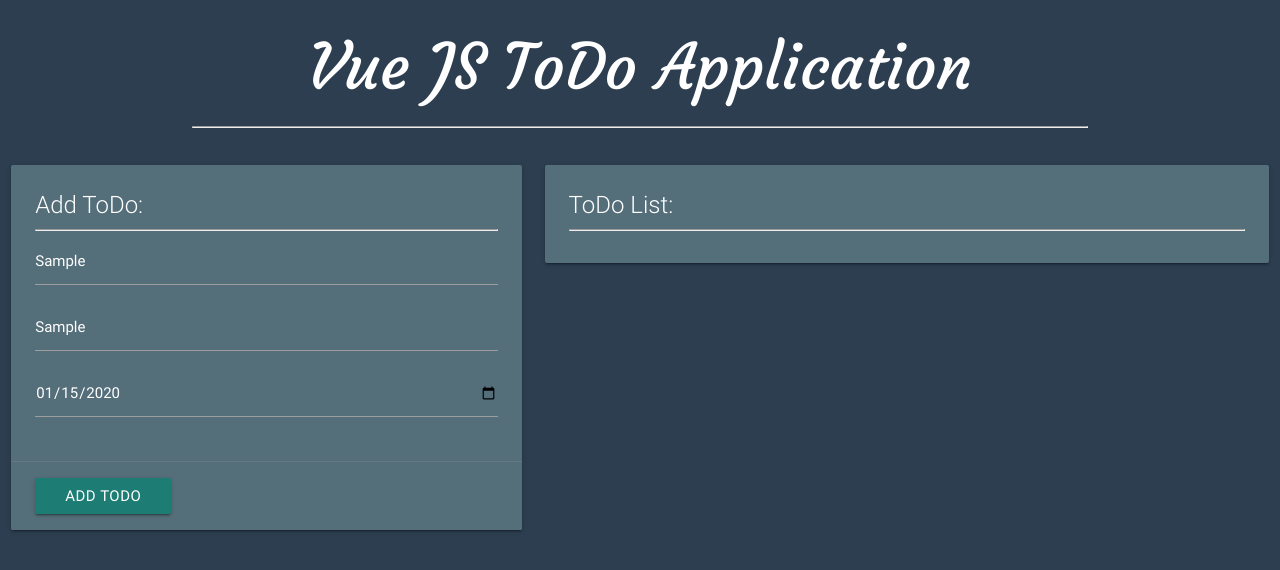
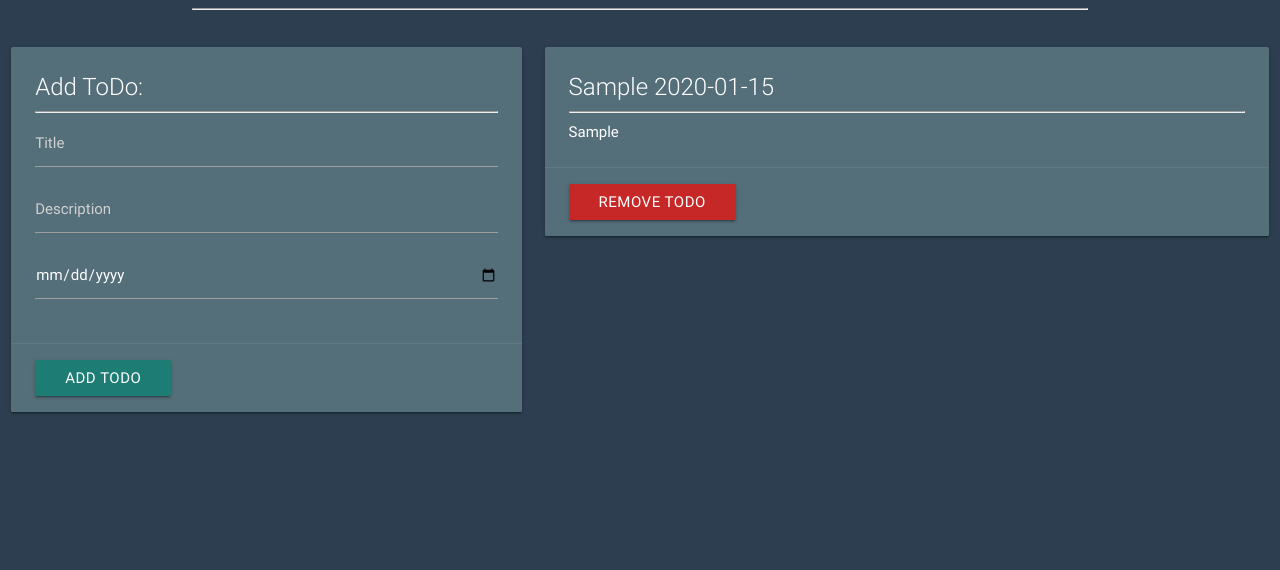
Before and after one commit to hhaddock/Exploration4, a plain HTML site: page index.html in a window 1280 px wide. Both pictures are taken after typing "Sample", "Sample", "2020-01-15" into the empty fields and a click on the button "ADD TODO". Drawn offline with nearby package versions, Linux system fonts and the light colour scheme.

Commit message:
Working on UI and functionality

```diff
--- a/css/styles.css
+++ b/css/styles.css
@@ -6,3 +6,8 @@ html {
 h1 {
   font-family: 'Courgette', cursive;
 }
+
+body, html {
+    overflow-x: hidden;
+    overflow-y: auto;
+}
--- a/index.html
+++ b/index.html
@@ -14,7 +14,7 @@
   <body>
     <div id="app">
       <div class="container">
-        <h1 class="center-align">Vue JS ToDo Application</h1>
+        <h1 id="title" class="center-align hide">Vue JS ToDo Application</h1>
         <hr>
       </div>
       <br>
@@ -24,9 +24,9 @@
             <div class="card-content white-text">
               <span class="card-title">Add ToDo: </span>
               <hr>
-              <input v-model="title" placeholder="Title">
-              <input v-model="desc" placeholder="Description">
-              <input v-model="date" type="date">
+              <input v-model="todo.title" placeholder="Title">
+              <input v-model="todo.desc" placeholder="Description">
+              <input v-model="todo.date" type="date">
             </div>
             <div class="card-action">
               <button v-on:click="addTodo" class="waves-effect waves-light btn">Add ToDo</button>
@@ -35,17 +35,34 @@
         </div>
 
         <div class="col s12 m7">
-          <div class="card blue-grey darken-1">
+          <div v-for="todo in ToDos">
+            <div class="card blue-grey darken-1">
+            <div class="card-content white-text">
+              <span class="card-title left-align">{{todo.title}} <span class="right-align">{{todo.date}}</span></span>
+              <hr>
+              <p>{{todo.desc}}</p>
+            </div>
+            <div class="card-action">
+              <button v-on:click="removeTodo" class="right-align waves-effect waves-light btn red darken-3">Remove ToDo</button>
+            </div>
+          </div>
+
+          <!-- <div class="card blue-grey darken-1">
             <div class="card-content white-text">
               <span class="card-title">ToDo List:</span>
               <hr>
-              <div id="">
-
+              <div id="ToDos" v-for="todo in ToDos">
+                <h4 class="left-align">Title: {{todo.title}}</h4>
+                <span class="left-align">Description: {{todo.desc}}</span>
+                <br>
+                <span class="left-align">Date: {{todo.date}}</span>
+                <br>
+                <button v-on:click="addTodo" class="waves-effect waves-light btn">Remove ToDo</button>
+                <hr>
               </div>
             </div>
-          </div>
+          </div> -->
         </div>
-
       </div>
     </div>
   </body>
--- a/js/main.js
+++ b/js/main.js
@@ -1,15 +1,41 @@
-window.onload = function(){
+$(document).ready(function(){
   var app = new Vue({
     el: '#app',
     data: {
-      title: '',
-      desc: '',
-      date: ''
+      todo: {
+        title: '',
+        desc: '',
+        date: '',
+      },
+      ToDos: []
     },
     methods: {
+      getTodos: function() {
+        this.ToDos = (localStorage.getItem('Todo') !== null) ? JSON.parse(localStorage.getItem('Todo')) : [];
+        console.log(this.ToDos)
+      },
+
       addTodo: function() {
-        console.log("Title:" + this.title + " Desc: " + this.desc + " Date: " + this.date);
+        this.ToDos.push(this.todo);
+        console.log(this.ToDos)
+        localStorage.setItem('Todo', JSON.stringify(this.ToDos));
+        this.getTodos();
+        this.clearForm();
+      },
+
+      removeTodo: function() {
+
+      },
+
+      clearForm: function() {
+        this.todo.title = '';
+        this.todo.desc = '';
+        this.todo.date = '';
       }
+    },
+
+    beforeMount(){
+      this.getTodos();
     }
   })
-}
+})
```
